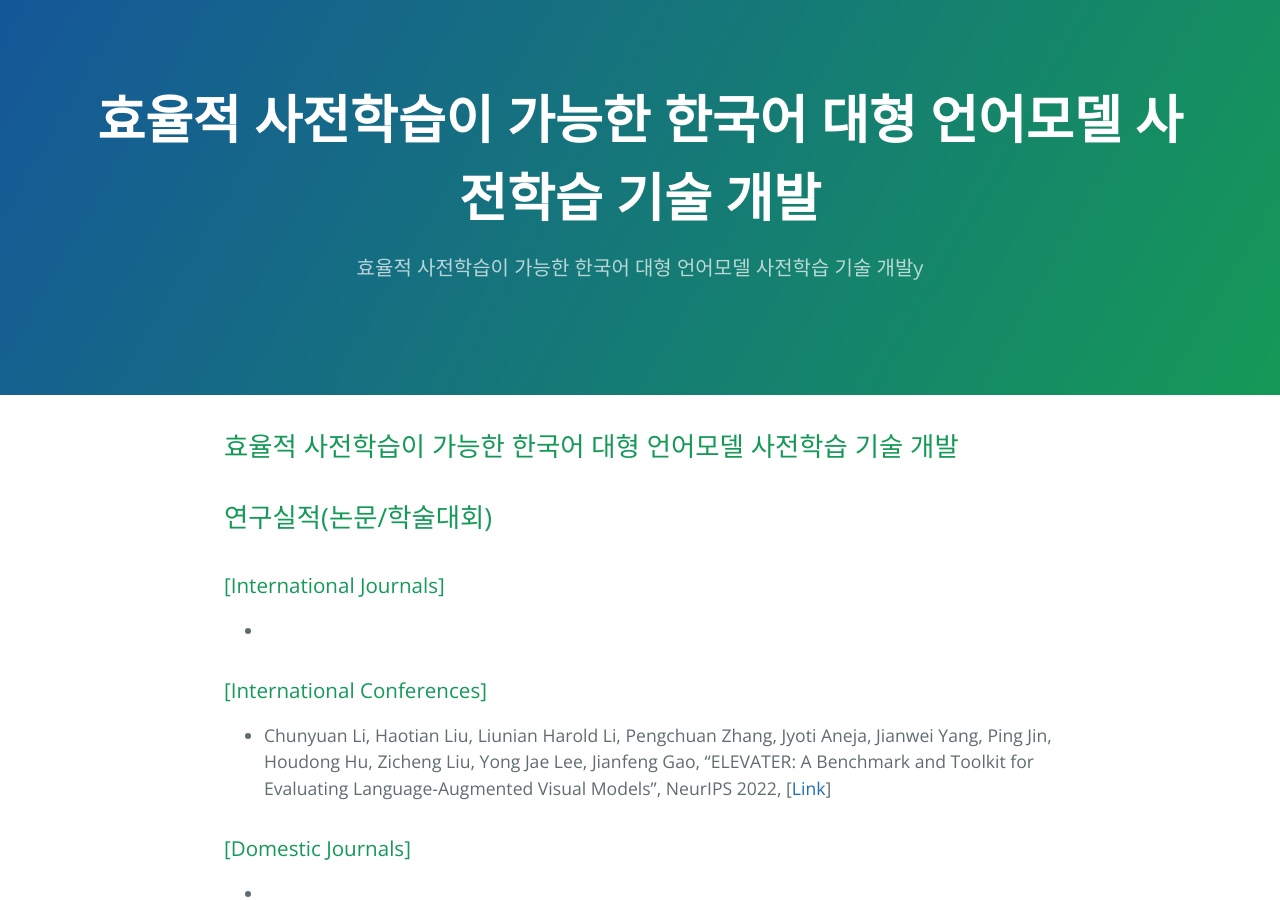
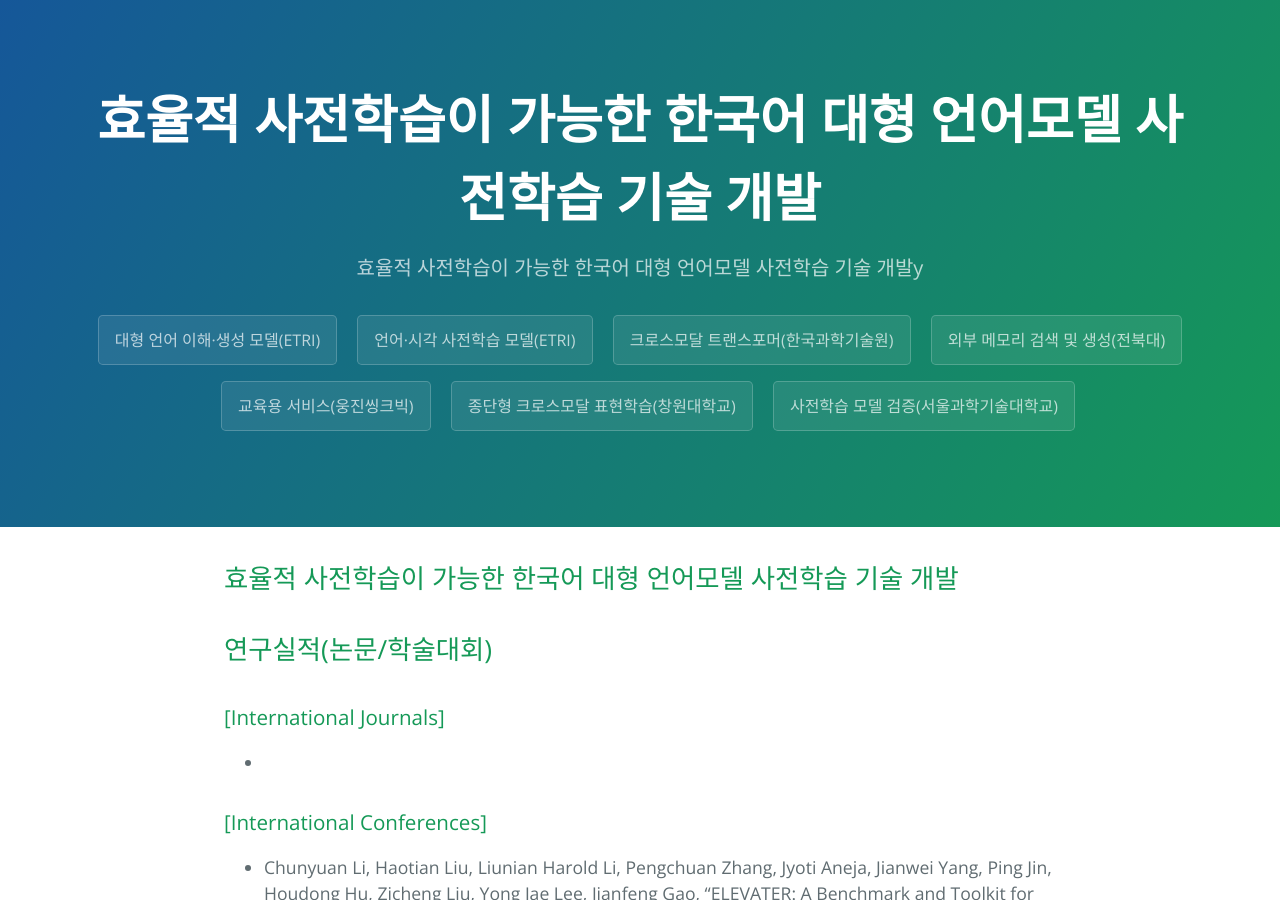
Before and after one commit to etri-crossmodal/etri-crossmodal.github.io, a Jekyll site: the page built from index.html, in a window 1280 px wide and 900 px high. Built offline with Jekyll 4.4.1, drawn with Linux system fonts in a browser that asks for light colours.

Commit message:
Update page-header.html

```diff
--- a/_includes/page-header.html
+++ b/_includes/page-header.html
@@ -1,18 +1,13 @@
 <section class="page-header">
   <h1 class="project-name">{{ site.title }}</h1>
   <h2 class="project-tagline">효율적 사전학습이 가능한 한국어 대형 언어모델 사전학습 기술 개발y</h2>
-  <!--
-  <a href="https://etri-clara.github.io/sub-learning" class="btn"> 협업 학습 기술   </a>
-  <a href="https://etri-clara.github.io/sub-graph" class="btn"> 그래프 신경망 기술   </a>
-  <a href="https://etri-clara.github.io/sub-hpo" class="btn"> 학습 최적화 기술  </a>
-  <a href="https://etri-clara.github.io/sub-vln" class="btn">   언어시각탐색 기술  </a>
-  <a href="https://etri-clara.github.io/sub-hri" class="btn"> 인간로봇 상호작용 기술  </a>
-  <a href="https://etri-clara.github.io/sub-sgg" class="btn"> 객체 탐지 및 장면그래프기술  </a>
-  <br>
-  <a href="https://etri-clara.github.io/sub-platform" class="btn"> 협업 플랫폼 기술  </a>
-  <a href="https://etri-clara.github.io/sub-marl" class="btn"> 멀티에이전트 강화학습 기술  </a>
-  <a href="https://etri-clara.github.io/sub-slam" class="btn"> 분산 SLAM 기술  </a>
-  <a href="https://etri-clara.github.io/sub-3d-sgg" class="btn"> 3차원 장면이해 기술  </a>
-  <a href="https://etri-clara.github.io/sub-robot" class="btn"> AI Bots 로봇기술  </a>
-  -->
+
+  <a href="https://github.com/etri-crossmodal/LLM" class="btn"> 대형 언어 이해·생성 모델(ETRI)   </a>
+  <a href="https://github.com/etri-crossmodal/VLM" class="btn"> 언어·시각 사전학습 모델(ETRI)   </a>
+  <a href="https://github.com/etri-crossmodal/TRANSFORMER" class="btn"> 크로스모달 트랜스포머(한국과학기술원)  </a>
+  <a href="https://github.com/etri-crossmodal/MEMORY" class="btn">   외부 메모리 검색 및 생성(전북대)  </a>
+  <a href="https://github.com/etri-crossmodal/SERVICE" class="btn">  교육용 서비스(웅진씽크빅)  </a>
+  <a href="https://github.com/etri-crossmodal/MODELS" class="btn"> 종단형 크로스모달 표현학습(창원대학교) </a>
+  <a href="https://github.com/etri-crossmodal/MODELS" class="btn"> 사전학습 모델 검증(서울과학기술대학교) </a>
+
 </section>
```
